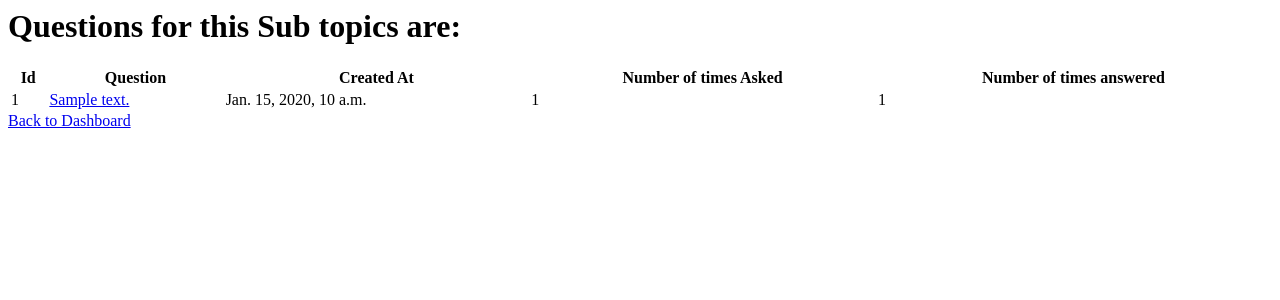
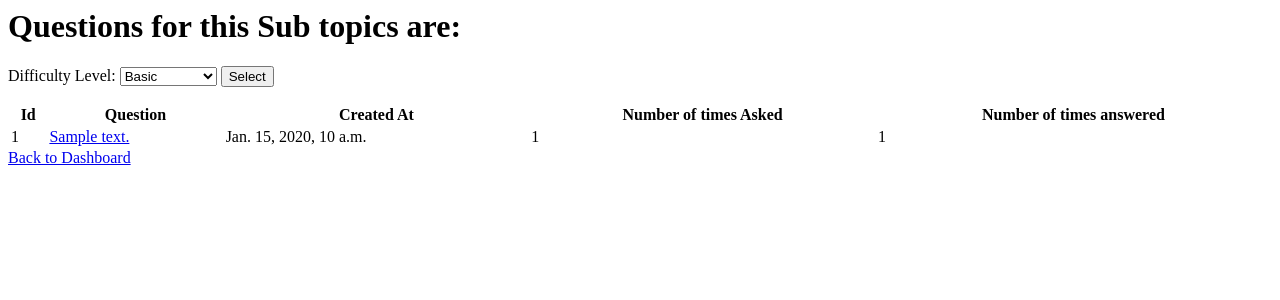
Before and after one commit to adeelkhan/throwwayremote, a Django app: template myapp/templates/myapp/questions.html in a window 1280 px wide. Shown: the top 300 px of the page. Run offline with Django 3.2, Linux system fonts and the light colour scheme; tables that the repository leaves empty hold one stand-in row (values such as "Sample post"); the template is opened without the code that fills it: values that come from a table or form of the project are taken from there, most other values are stand-ins (such as "Sample title", 1, 10 or a date in 2020).

Commit message:
adds difficulty filter for questions

```diff
--- a/myapp/templates/myapp/questions.html
+++ b/myapp/templates/myapp/questions.html
@@ -1,4 +1,20 @@
 <h1>Questions for this Sub topics are:</h1>
+
+<form action="{% url 'view_questions_list' %}" method="post">
+{% csrf_token %}
+    <label>Difficulty Level:</label>
+    <select name="difficulty_level">
+        <option value="1">Basic</option>
+        <option value="2">Intermediate</option>
+        <option value="3">Advance</option>
+        <option value="4">All</option>
+    </select>
+
+    <input type="hidden" value="{{sub_topic}}" name="sub_topic" />
+<input type="submit" value="Select" />
+</form>
+
+
  <table style="width:100%">
   <tr>
         <th>Id</th>
```
Also changed, not shown: myapp/views.py (+17 -2 lines), 1 other file.
